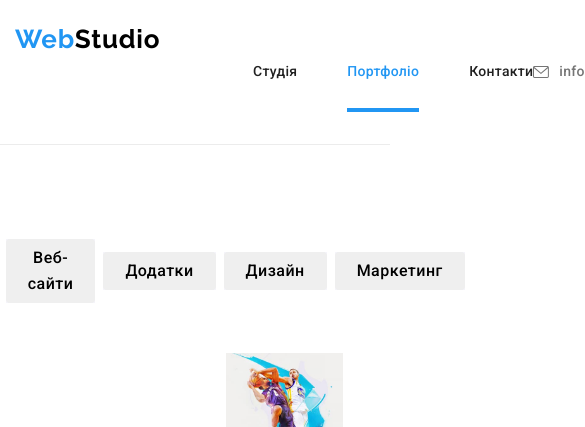
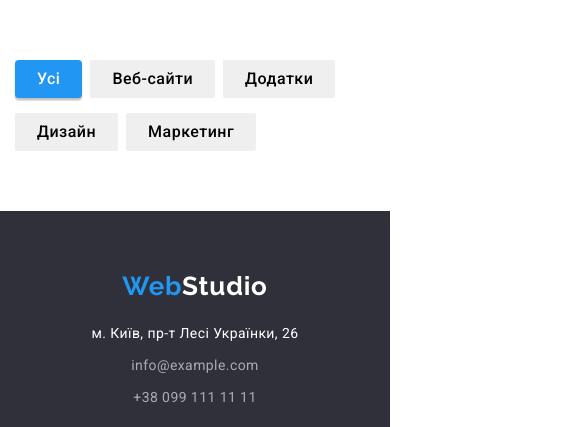
Before and after one commit to MarynaSkoryk/goit-markup-hw-08, a plain HTML site: page portfolio.html in a window 390 px wide. Shown: the top 427 px of the page, 585 px wide, since content can reach past the window. Drawn offline with Linux system fonts and the light colour scheme.

Commit message:
made portfolio-buttons

```diff
--- a/portfolio.html
+++ b/portfolio.html
@@ -24,7 +24,7 @@
     <link rel="stylesheet" href="./css/main.min.css" />
   </head>
   <body>
-    <header class="page-header">
+    <!-- <header class="page-header">
       <div class="container page-header__container">
         <a
           href="./index.html"
@@ -70,7 +70,7 @@
           </ul>
         </div>
       </div>
-    </header>
+    </header> -->
 
     <main>
       <section class="main-section">
@@ -78,12 +78,13 @@
           <h1 class="visually-hidden">Наші роботи</h1>
 
           <ul class="list buttons-list">
+            <div class="buttons-list__flex-first">
             <li class="buttons-list__item">
               <button
                 type="button"
                 class="buttons-list__secondary-button buttons-list__secondary-button--all-works"
               >
-                Все
+                Усі
               </button>
             </li>
             <li class="buttons-list__item">
@@ -95,8 +96,8 @@
               <button type="button" class="buttons-list__secondary-button">
                 Додатки
               </button>
-            </li>
-            <li class="buttons-list__item">
+            </li></div>
+            <div class="buttons-list__flex-second"><li class="buttons-list__item">
               <button type="button" class="buttons-list__secondary-button">
                 Дизайн
               </button>
@@ -105,9 +106,9 @@
               <button type="button" class="buttons-list__secondary-button">
                 Маркетинг
               </button>
-            </li>
+            </li></div>
           </ul>
-
+<!--
           <ul class="list container-works">
             <li class="container-works__item">
               <a href="#" class="link container-works__link">
@@ -312,7 +313,7 @@
               >
             </li>
           </ul>
-        </div>
+        </div> -->
       </section>
     </main>
     <footer class="footer">
--- a/sass/layouts/_portfolio-buttons.scss
+++ b/sass/layouts/_portfolio-buttons.scss
@@ -1,11 +1,38 @@
 /*Portfolio*/
 .main-section {
-  padding-top: 94px;
-  padding-bottom: 94px;
+  padding-top: 60px;
+  padding-bottom: 60px;
+  @include desktop {
+    padding-top: 94px;
+    padding-bottom: 94px;
+  }
 }
 .buttons-list {
-  @include centered-flex;
-  margin-bottom: 50px;
+  @include tablet {
+    @include centered-flex;
+    margin-bottom: 30px;
+  }
+  @include desktop {
+    margin-bottom: 50px;
+  }
+}
+.buttons-list__flex-first {
+  @media screen and (min-width: 320px) and (max-width: 767px) {
+    display: flex;
+    margin-bottom: 15px;
+  }
+  @include tablet {
+    display: flex;
+    margin-right: 8px;
+  }
+}
+.buttons-list__flex-second {
+  @media screen and (min-width: 320px) and (max-width: 767px) {
+    display: flex;
+  }
+  @include tablet {
+    display: flex;
+  }
 }
 .buttons-list__item {
   background-color: $third-background-color;
```
Also changed, not shown: css/main.css, css/main.min.css, 2 other files.
